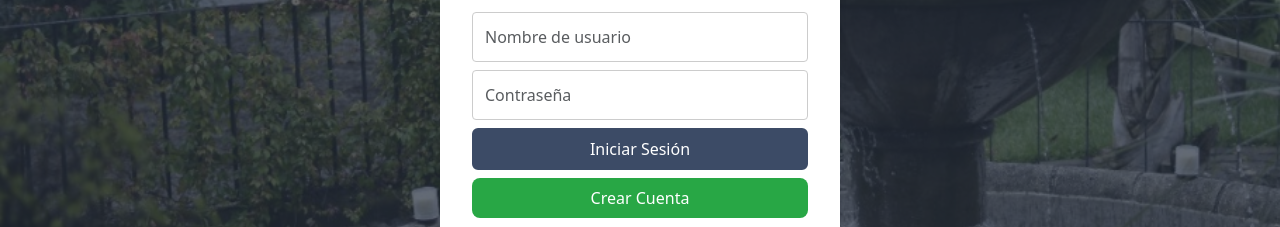
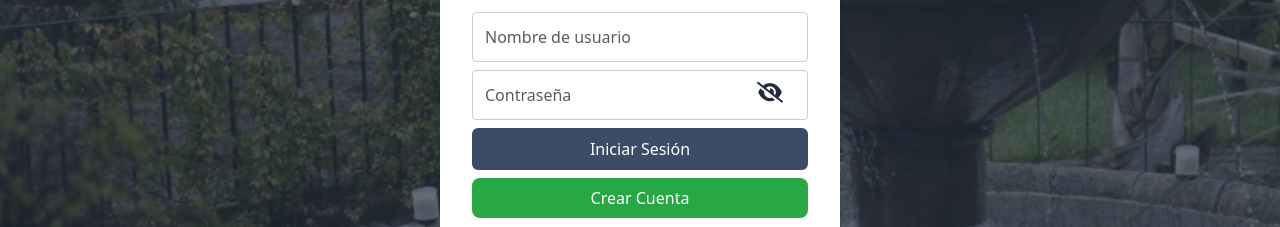
Before and after one commit to abrahambamac345/boda-proyecto-react, a React (Vite) app: page /signin in a window 1280 px wide. Shown: the part 416-643 px from the top of the page. Built offline with nearby package versions, Linux system fonts and the light colour scheme.

Commit message:
eyessecurity

```diff
--- a/src/SignIn.css
+++ b/src/SignIn.css
@@ -24,6 +24,7 @@
   justify-content: center;
   align-items: center;
   flex-direction: column;
+
 }
 
 .container-fluids h1{
@@ -106,6 +107,23 @@
     color: #dc3545; /* Bootstrap danger color */
     margin-bottom: 1rem;
   }
+  .password-container {
+    position: relative;
+  }
+
+  .toggle-password-visibility {
+    position: absolute;
+    right: -130px; /* O ajusta según tu diseño */
+    top: 0px; /* O ajusta según tu diseño */
+    background: transparent;
+    border: none;
+    cursor: pointer;
+  }
+
+  .eyes{
+    color: #232c3d;
+    font-size: 1.3rem;
+  }
 
   @media (max-width: 768px) {
     .container {
--- a/src/SignIn.jsx
+++ b/src/SignIn.jsx
@@ -8,6 +8,7 @@ function SignIn() {
   const [username, setUsername] = useState('');
   const [password, setPassword] = useState('');
   const [error, setError] = useState('');
+  const [isPasswordVisible, setIsPasswordVisible] = useState(false);
   const navigate = useNavigate();
 
   const handleLogin = async (event) => {
@@ -58,18 +59,32 @@ function SignIn() {
         <form onSubmit={handleLogin} className="form-group">
         <input
           type="text"
-              value={username} // Cambia la variable de estado a `username`
+          value={username}
           className="form-control"
           onChange={(e) => setUsername(e.target.value)}
           placeholder="Nombre de usuario"
         />
+        <div className="password-container">
           <input
-            type="password"
+            type={isPasswordVisible ? "text" : "password"}
             value={password}
             className="form-control"
             onChange={(e) => setPassword(e.target.value)}
             placeholder="Contraseña"
           />
+          <button
+          type="button"
+          onClick={() => setIsPasswordVisible(!isPasswordVisible)}
+          className="toggle-password-visibility"
+          aria-label={isPasswordVisible ? "Ocultar contraseña" : "Mostrar contraseña"}
+        >
+          {isPasswordVisible ? (
+            <><i className="eyes fa-solid fa-eye"></i></>
+          ) : (
+            <><i className=" eyes fa-solid fa-eye-slash"></i></>
+          )}
+        </button>
+        </div>
         <button type="submit" className="btn btn-primary">Iniciar Sesión</button>
       </form>
        {/*  <button onClick={handleGoogleSignIn} className="google-sign-in">Iniciar Sesión con Google</button> */}
```
Lines whose indentation alone changed are shown as unchanged.
